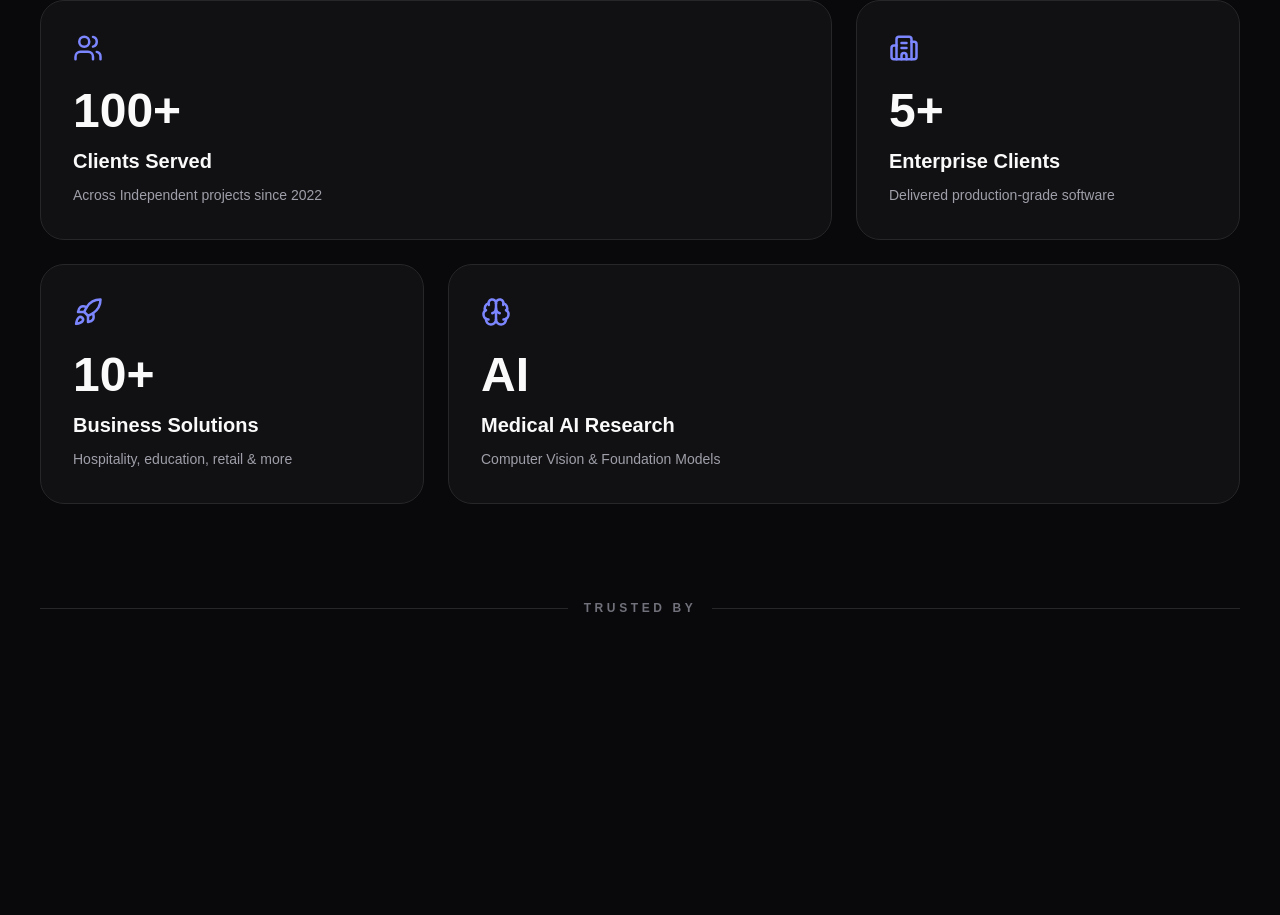
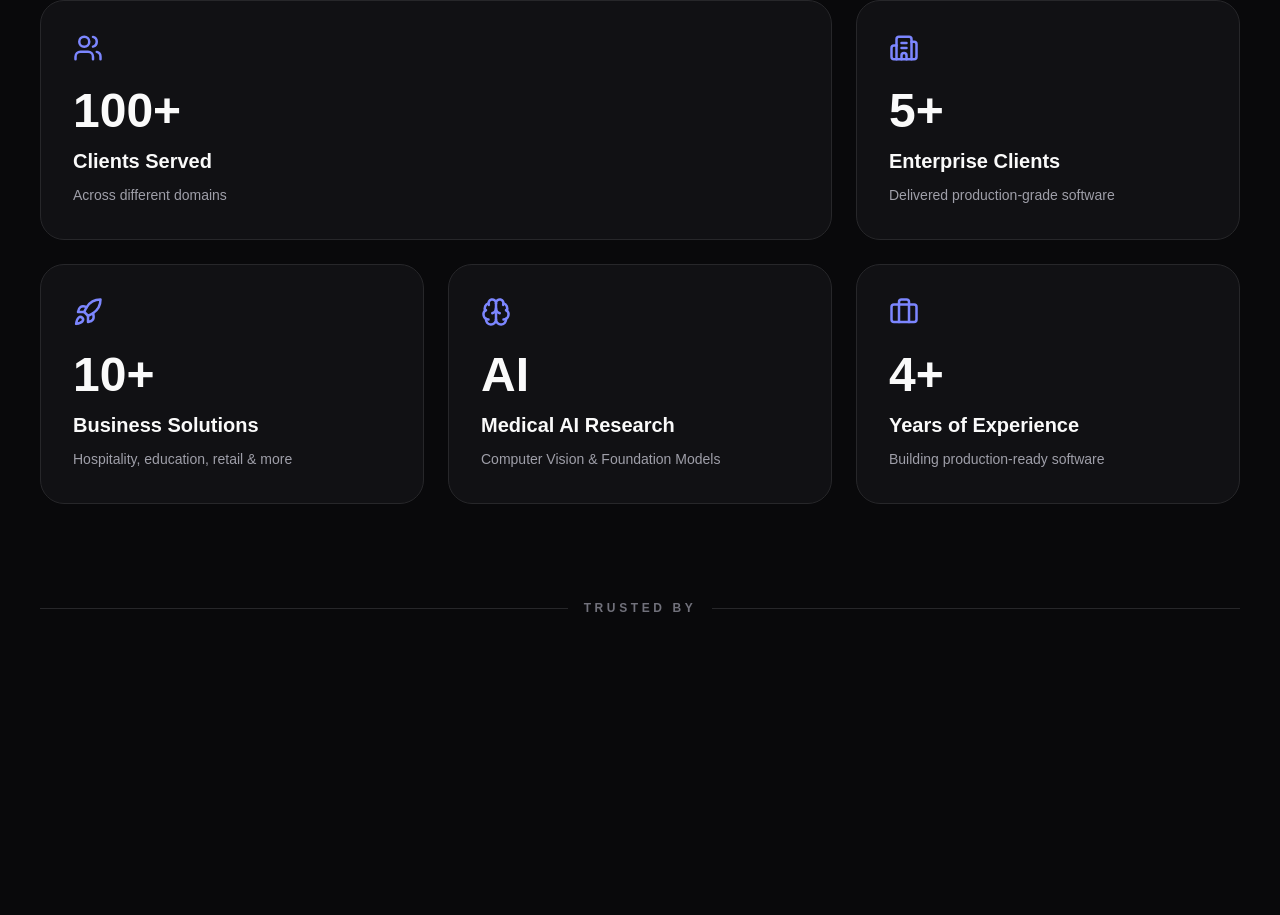
Before and after one commit to devsiddhartha31/devsiddhartha31.github.io, a Next.js app: page / in a window 1280 px wide. Shown: the part 1068-1983 px from the top of the page. Built offline with nearby package versions, Linux system fonts and the light colour scheme.

Commit message:
updated impact card data

```diff
--- a/components/about/ImpactCard.tsx
+++ b/components/about/ImpactCard.tsx
@@ -3,6 +3,7 @@ import {
   Building2,
   Rocket,
   Users,
+  Briefcase,
 } from "lucide-react";
 
 import { AboutHighlight } from "@/types/about";
@@ -13,6 +14,7 @@ const iconMap = {
   building: Building2,
   brain: Brain,
   rocket: Rocket,
+  experience: Briefcase,
 };
 
 interface Props {
@@ -26,8 +28,8 @@ export default function ImpactCard({ item }: Props) {
     <article
       className={cn(
         "group rounded-3xl border border-zinc-800 bg-zinc-900/60 p-8 backdrop-blur-md transition-all duration-300 hover:-translate-y-1 hover:border-indigo-500/40 hover:shadow-xl hover:shadow-indigo-500/10",
-        item.size === "large" && "lg:col-span-2",
-        item.size === "medium" && "lg:col-span-2"
+        item.size === "span-c2-r1" && "lg:col-span-2",
+        item.size === "span-c1-r2" && "lg:row-span-2"
       )}
     >
       <Icon
--- a/data/about.ts
+++ b/data/about.ts
@@ -11,9 +11,9 @@ export const about: About = {
       id: 1,
       value: "100+",
       title: "Clients Served",
-      subtitle: "Across Independent projects since 2022",
+      subtitle: "Across different domains",
       icon: "users",
-      size: "large",
+      size: "span-c2-r1",
     },
     {
       id: 2,
@@ -21,7 +21,7 @@ export const about: About = {
       title: "Enterprise Clients",
       subtitle: "Delivered production-grade software",
       icon: "building",
-      size: "small",
+      size: "normal",
     },
     {
       id: 3,
@@ -29,7 +29,7 @@ export const about: About = {
       title: "Business Solutions",
       subtitle: "Hospitality, education, retail & more",
       icon: "rocket",
-      size: "small",
+      size: "normal",
     },
     {
       id: 4,
@@ -37,7 +37,15 @@ export const about: About = {
       title: "Medical AI Research",
       subtitle: "Computer Vision & Foundation Models",
       icon: "brain",
-      size: "medium",
+      size: "normal",
+    },
+    {
+      id: 5,
+      value: "4+",
+      title: "Years of Experience",
+      subtitle: "Building production-ready software",
+      icon: "experience",
+      size: "normal",
     },
   ],
 };
```
